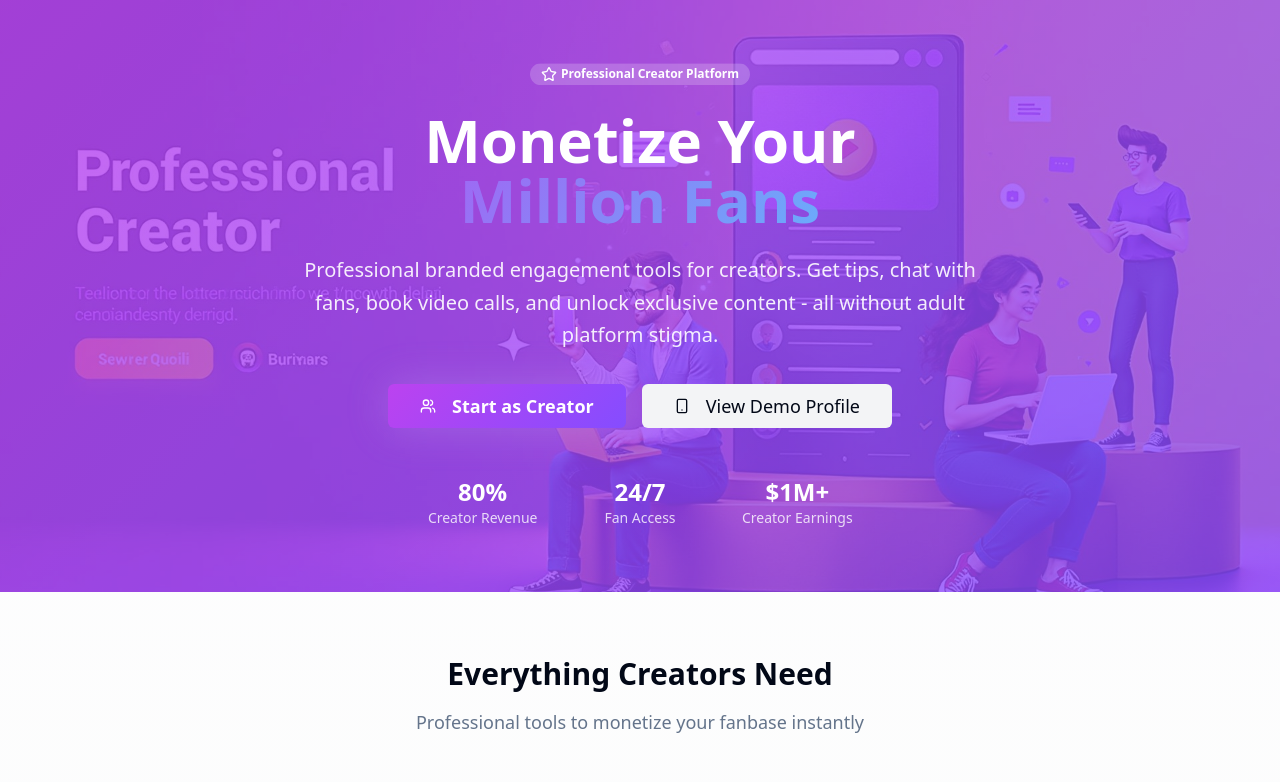
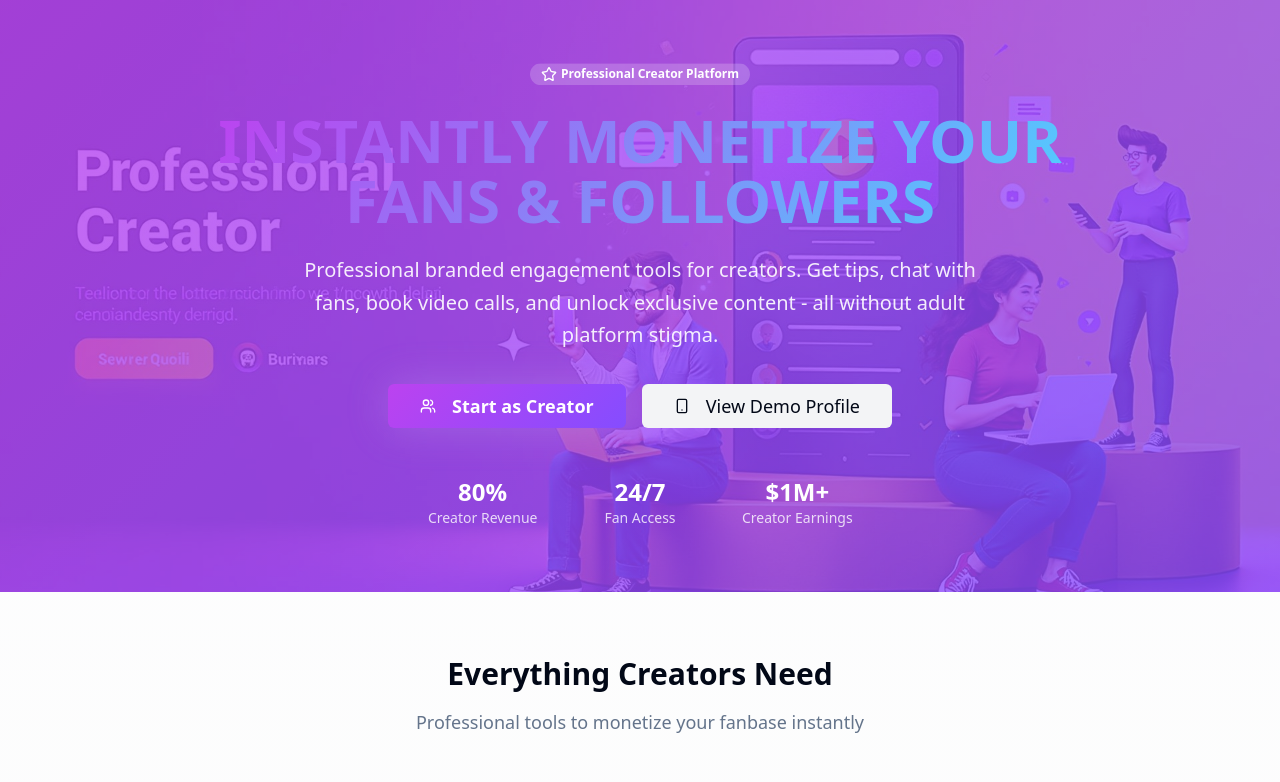
Before and after one commit to Tip2Talk/fan-link-monetize, a React (Vite) app: page / in a window 1280 px wide. Shown: the top 782 px of the page. Built offline with nearby package versions, Linux system fonts and the light colour scheme.

Commit message:
Update homepage title

```diff
--- a/src/pages/Index.tsx
+++ b/src/pages/Index.tsx
@@ -57,9 +57,8 @@ const Index = () => {
             Professional Creator Platform
           </Badge>
           <h1 className="text-4xl md:text-6xl font-bold mb-6 animate-fade-in">
-            Monetize Your
             <span className="block bg-gradient-creator bg-clip-text text-transparent">
-              Million Fans
+              INSTANTLY MONETIZE YOUR FANS & FOLLOWERS
             </span>
           </h1>
           <p className="text-xl opacity-90 mb-8 max-w-2xl mx-auto leading-relaxed">
```
